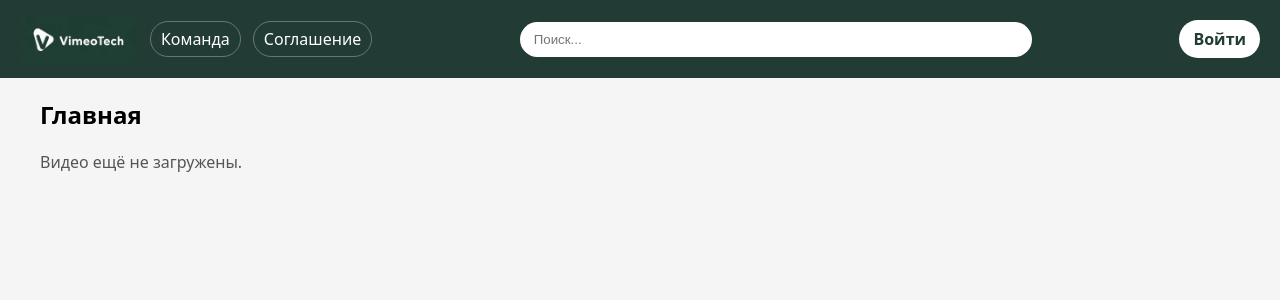
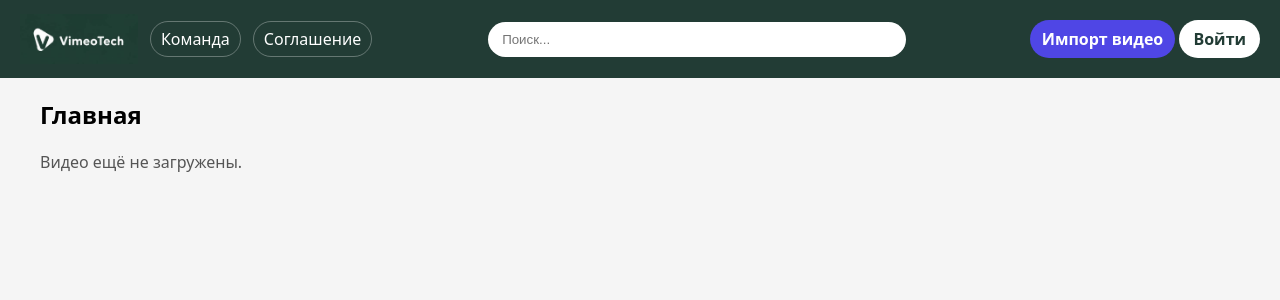
Before and after one commit to westyyk/videohosting, a Flask app: page / in a window 1280 px wide. Shown: the top 300 px of the page. Run offline with Flask 3, Linux system fonts and the light colour scheme; data that the repository does not hold is empty.

Commit message:
Update index.html

```diff
--- a/templates/index.html
+++ b/templates/index.html
@@ -48,6 +48,11 @@
         Загрузить видео
       </a>
     {% endif %}
+
+    <a href="/import"
+   style="display:inline-block; margin-left:8px; background:#4f46e5; color:#fff; padding:8px 12px; border-radius:999px; text-decoration:none; font-weight:600;">
+  Импорт видео
+</a>
 
     {% if user %}
       <div style="position:relative; display:inline-block;">
```
